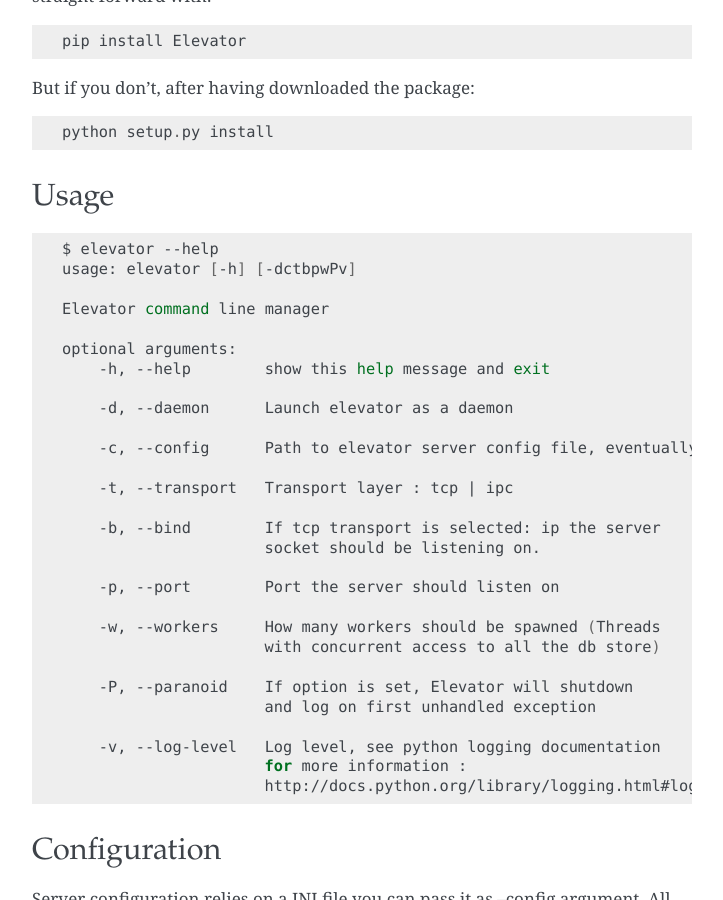
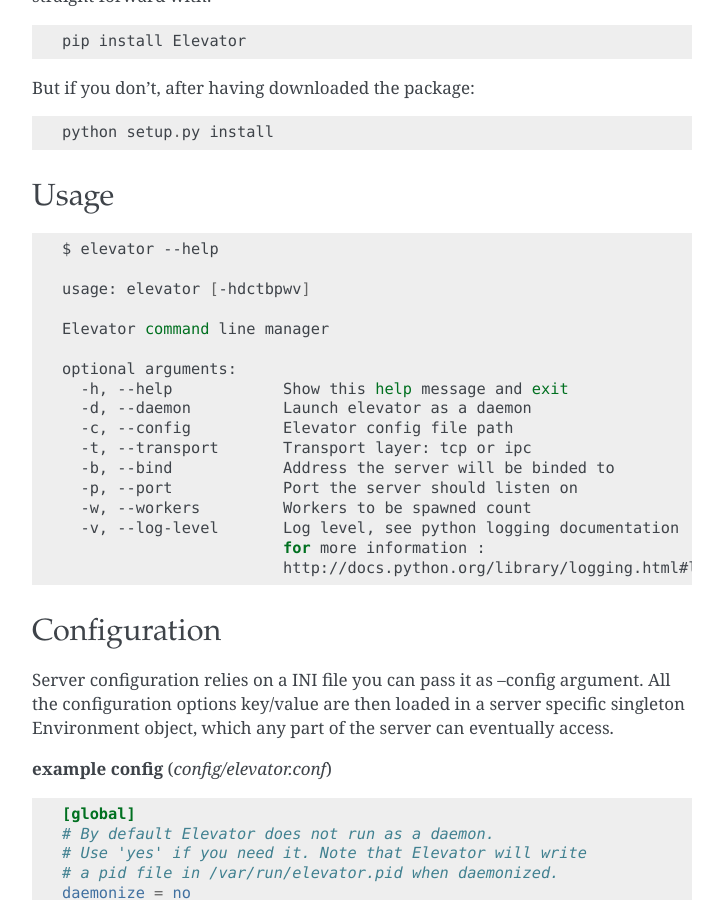
Before and after one commit to oleiade/Elevator, a Sphinx documentation site: the page built from docs/source/guide.rst, in a window 1280 px wide and 900 px high, scrolled down 1938 px. Shown: the whole window, without its empty margins (388-1111 px from the left). Built offline with Sphinx 7.4.7, drawn with Linux system fonts in a browser that asks for light colours.

Commit message:
Update: Usage instructions

```diff
--- a/docs/source/guide.rst
+++ b/docs/source/guide.rst
@@ -100,33 +100,22 @@ Usage
 .. code-block:: bash
 
     $ elevator --help
-    usage: elevator [-h] [-dctbpwPv]
+
+    usage: elevator [-hdctbpwv]
 
     Elevator command line manager
 
     optional arguments:
-        -h, --help        show this help message and exit
-
-        -d, --daemon      Launch elevator as a daemon
-
-        -c, --config      Path to elevator server config file, eventually
-
-        -t, --transport   Transport layer : tcp | ipc
-
-        -b, --bind        If tcp transport is selected: ip the server
-                          socket should be listening on.
-
-        -p, --port        Port the server should listen on
-
-        -w, --workers     How many workers should be spawned (Threads
-                          with concurrent access to all the db store)
-
-        -P, --paranoid    If option is set, Elevator will shutdown
-                          and log on first unhandled exception
-
-        -v, --log-level   Log level, see python logging documentation
-                          for more information :
-                          http://docs.python.org/library/logging.html#logger-objects
+      -h, --help            Show this help message and exit
+      -d, --daemon          Launch elevator as a daemon
+      -c, --config          Elevator config file path
+      -t, --transport       Transport layer: tcp or ipc
+      -b, --bind            Address the server will be binded to
+      -p, --port            Port the server should listen on
+      -w, --workers         Workers to be spawned count
+      -v, --log-level       Log level, see python logging documentation
+                            for more information :
+                            http://docs.python.org/library/logging.html#logger-objects
 
 
 .. _configuration:
```
Also changed, not shown: README.rst (+12 -9 lines).
